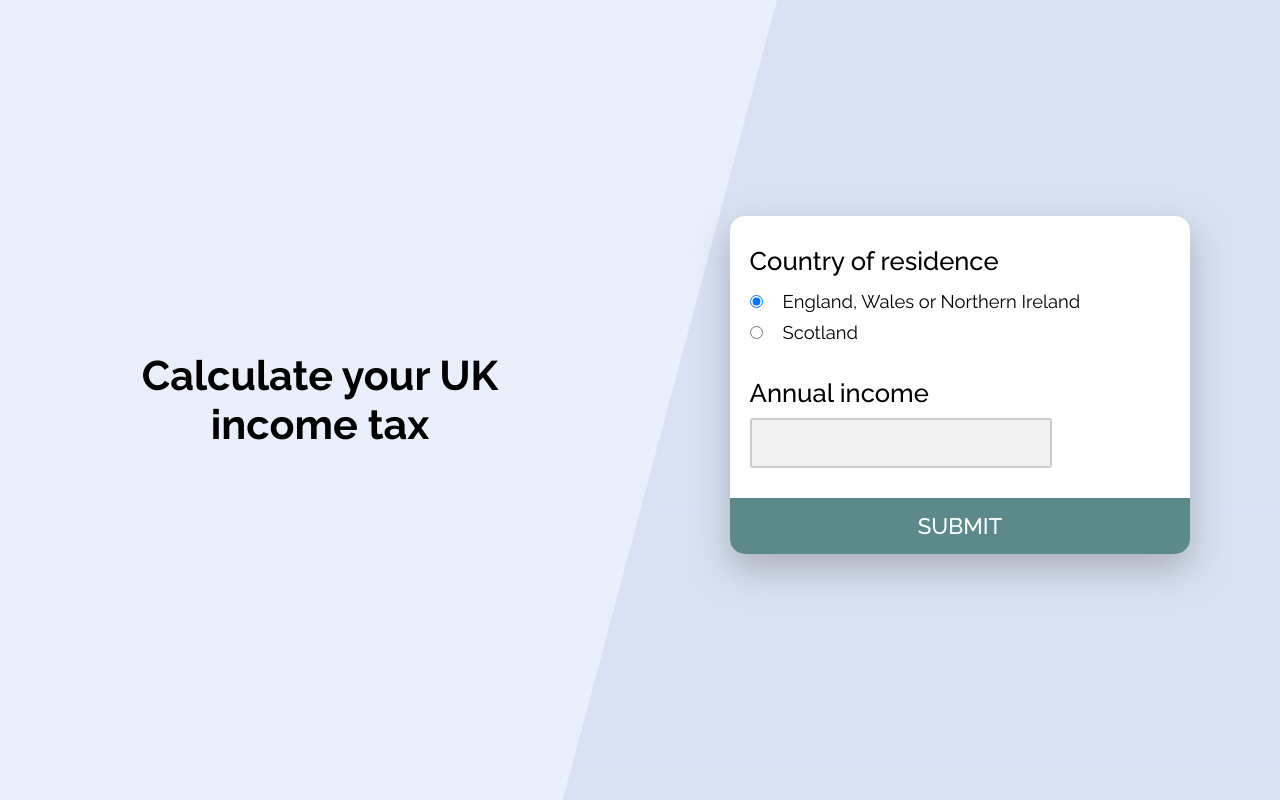
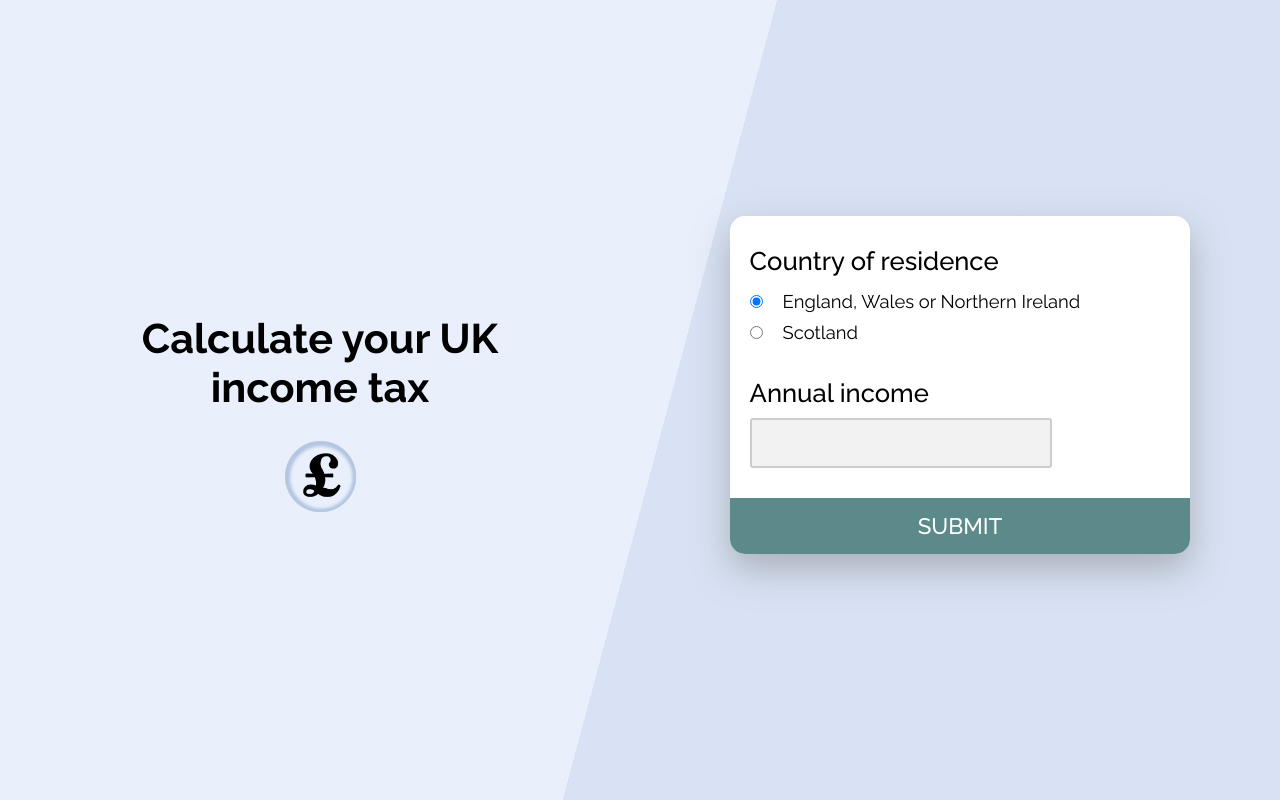
Before and after one commit to gideongoddard/tax-calculator, a React (Create React App) app: page / in a window 1280 px wide. Built offline with nearby package versions, Linux system fonts and the light colour scheme.

Commit message:
Added icon

```diff
--- a/src/Components/Header/Header.css
+++ b/src/Components/Header/Header.css
@@ -1,6 +1,12 @@
 header {
     width: 100%;
     padding: 0 10%;
+}
+
+header img {
+    height: 75px;
+    width: auto;
+    display: none;
 }
 
 h1 {
@@ -13,4 +19,9 @@ h1 {
         width: 50%;
         padding: 5%;
     }
+
+    header img {
+        display: block;
+        margin: auto;
+    }
 }
--- a/src/Components/Header/Header.js
+++ b/src/Components/Header/Header.js
@@ -1,11 +1,13 @@
 import React from 'react';
 import './Header.css';
+import Icon from "./tax-calc-icon.png"
 
 class Header extends React.Component {
     render() {
         return (
             <header>
                 <h1>{this.props.text}</h1>
+                <img src={Icon} alt="Pound sign icon" width="100%"/>
             </header>
         )
     }
```
Also changed, not shown: src/Components/Header/tax-calc-icon.png (added).
